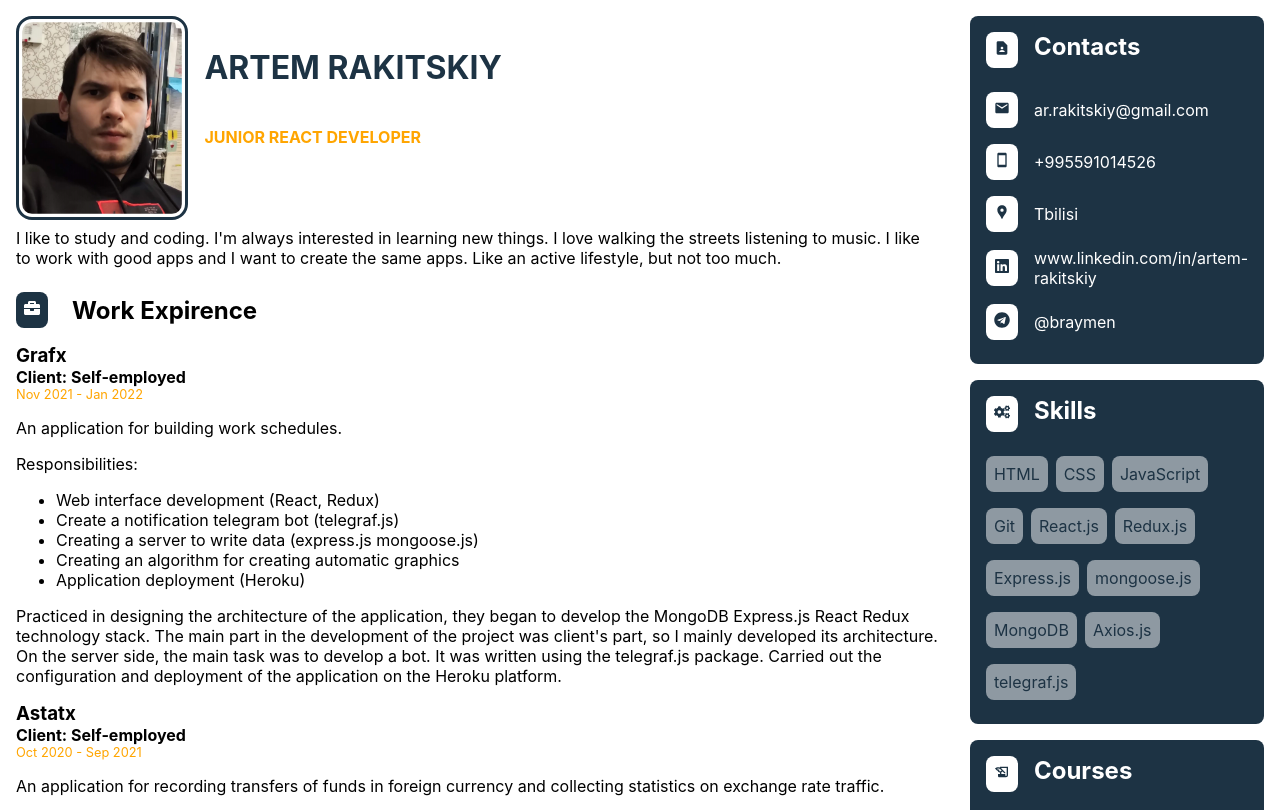
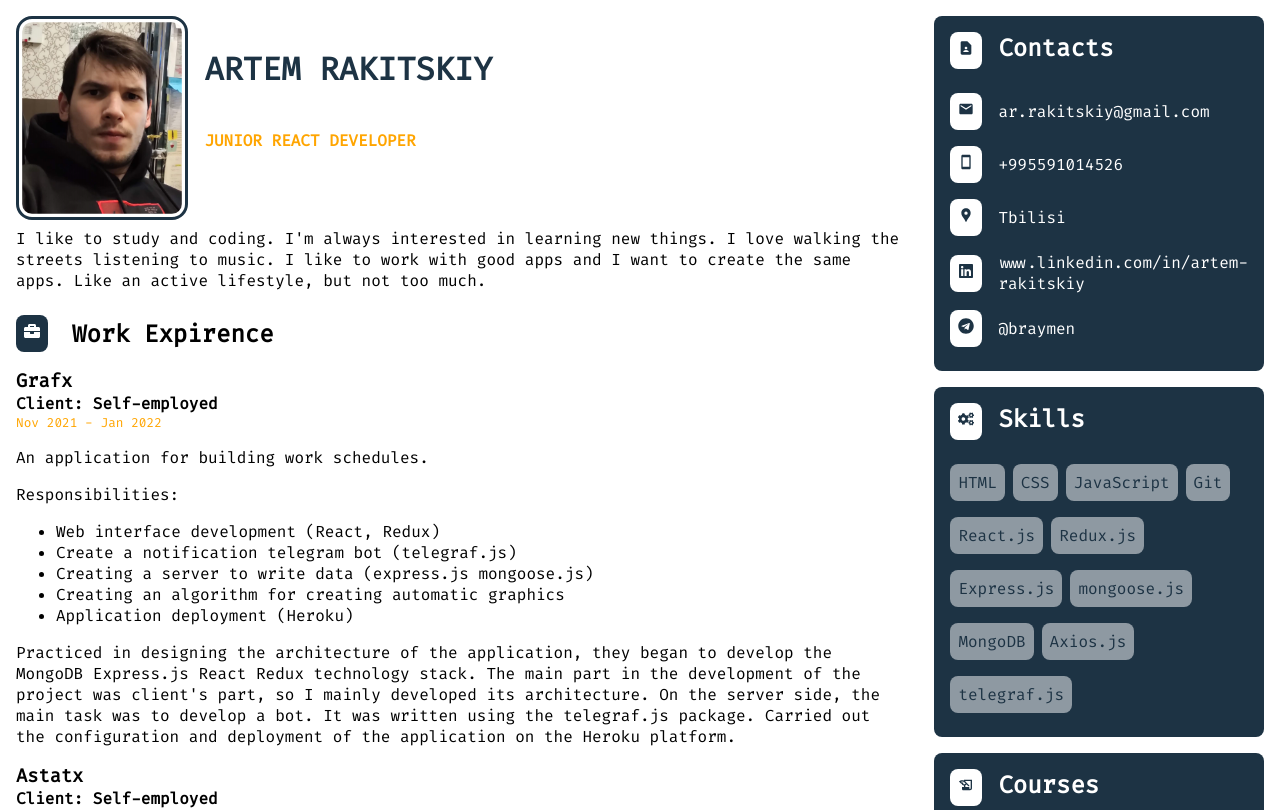
Before and after one commit to Brayman/my-portfolio, a React (Create React App) app: page / in a window 1280 px wide. Shown: the top 810 px of the page. Built offline with nearby package versions, Linux system fonts and the light colour scheme.

Commit message:
Добавил шрифт

```diff
--- a/public/index.html
+++ b/public/index.html
@@ -1,43 +1,23 @@
 <!DOCTYPE html>
 <html lang="en">
+
 <head>
   <meta charset="utf-8" />
   <link rel="icon" href="%PUBLIC_URL%/favicon.ico" />
   <meta name="viewport" content="width=device-width, initial-scale=1" />
   <meta name="theme-color" content="#000000" />
-    <meta
-      name="description"
-      content="Web site created using create-react-app"
-    />
+  <meta name="description" content="Web site created using create-react-app" />
   <link rel="apple-touch-icon" href="%PUBLIC_URL%/logo192.png" />
-    <!--
-      manifest.json provides metadata used when your web app is installed on a
-      user's mobile device or desktop. See https://developers.google.com/web/fundamentals/web-app-manifest/
-    -->
   <link rel="manifest" href="%PUBLIC_URL%/manifest.json" />
-    <!--
-      Notice the use of %PUBLIC_URL% in the tags above.
-      It will be replaced with the URL of the `public` folder during the build.
-      Only files inside the `public` folder can be referenced from the HTML.
-
-      Unlike "/favicon.ico" or "favicon.ico", "%PUBLIC_URL%/favicon.ico" will
-      work correctly both with client-side routing and a non-root public URL.
-      Learn how to configure a non-root public URL by running `npm run build`.
-    -->
+  <style>
+    @import url('https://fonts.googleapis.com/css2?family=Fira+Code');
+  </style>
   <title>React App</title>
 </head>
+
 <body>
   <noscript>You need to enable JavaScript to run this app.</noscript>
   <div id="root"></div>
-    <!--
-      This HTML file is a template.
-      If you open it directly in the browser, you will see an empty page.
+</body>
 
-      You can add webfonts, meta tags, or analytics to this file.
-      The build step will place the bundled scripts into the <body> tag.
-
-      To begin the development, run `npm start` or `yarn start`.
-      To create a production bundle, use `npm run build` or `yarn build`.
-    -->
-  </body>
 </html>
--- a/src/index.css
+++ b/src/index.css
@@ -1,6 +1,6 @@
 body {
   margin: 0;
-  font-family: -apple-system, BlinkMacSystemFont, 'Segoe UI', 'Roboto', 'Oxygen',
+  font-family: Fira Code ,-apple-system, BlinkMacSystemFont, 'Segoe UI', 'Roboto', 'Oxygen',
     'Ubuntu', 'Cantarell', 'Fira Sans', 'Droid Sans', 'Helvetica Neue',
     sans-serif;
   -webkit-font-smoothing: antialiased;
```
Lines whose indentation alone changed are shown as unchanged.
